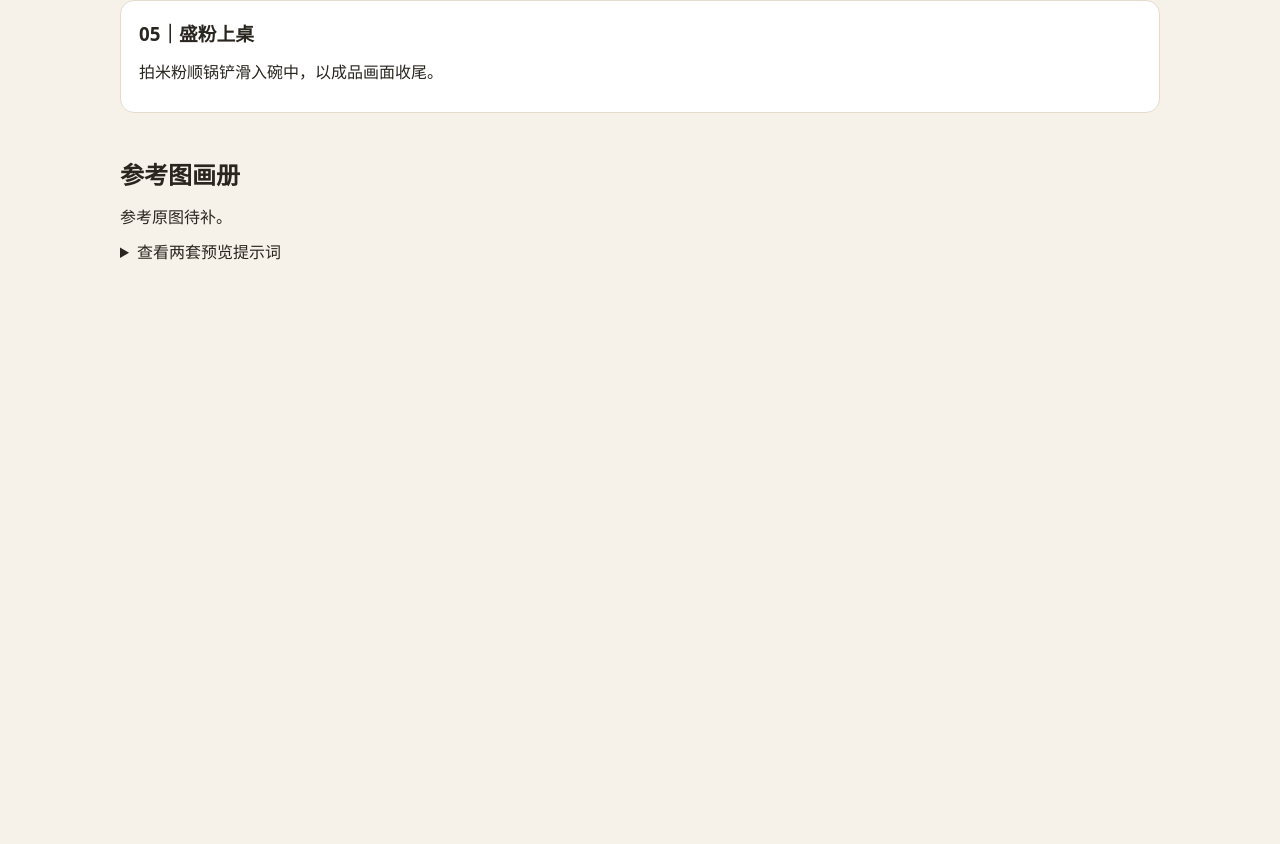
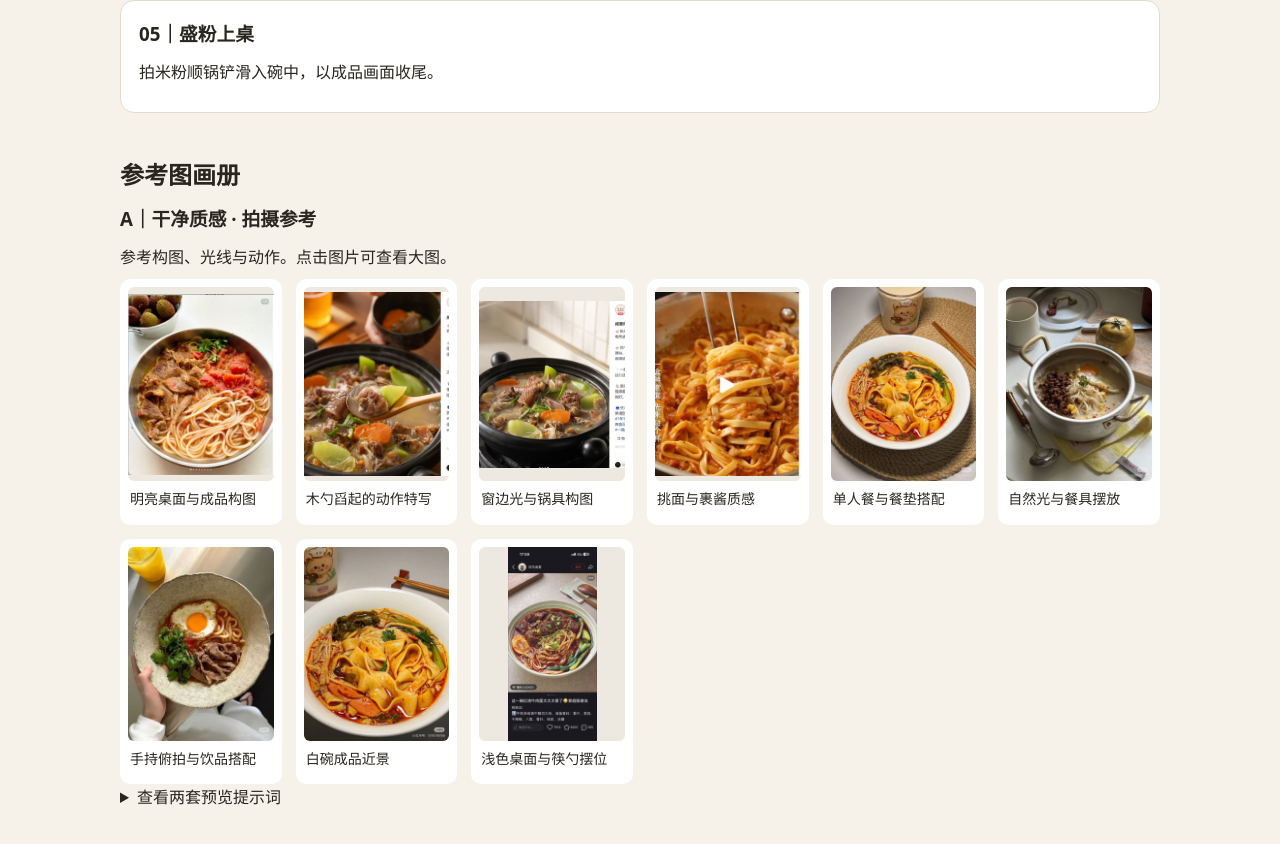
Before and after one commit to mingzeli0426-debug/creative-resume, a plain HTML site: page rice-noodle-shoot/index.html in a window 1280 px wide. Shown: the part 1375-2219 px from the top of the page. Before the commit the page ends 1703 px from the top, so only its background shows below. Drawn offline with Linux system fonts and the light colour scheme.

Commit message:
Add nine shooting references to plan A gallery

```diff
--- a/rice-noodle-shoot/index.html
+++ b/rice-noodle-shoot/index.html
@@ -1,8 +1,18 @@
 <!doctype html><html lang="zh-CN"><meta charset="utf-8"><meta name="viewport" content="width=device-width,initial-scale=1"><title>新疆炒米粉拍摄工作台</title><style>
 *{box-sizing:border-box}body{margin:0;background:#f6f2ea;color:#29251f;font:16px/1.65 system-ui,sans-serif}header{background:#29251f;color:#fff;padding:28px max(5%,calc((100% - 1080px)/2))}h1{margin:0;font-size:clamp(25px,5vw,40px)}nav{display:flex;gap:12px;flex-wrap:wrap;margin-top:16px}nav a{color:#f5cc9b}main{max-width:1080px;margin:auto;padding:20px}section{margin:24px 0 42px}article,form{padding:18px;background:#fff;border:1px solid #e5dbcd;border-radius:14px;margin-bottom:12px}h2,h3,p{margin:0 0 9px}.grid{display:grid;grid-template-columns:repeat(auto-fit,minmax(min(290px,100%),1fr));gap:14px}.gallery{grid-template-columns:repeat(auto-fill,minmax(180px,1fr))}figure{margin:0;background:white;padding:8px;border-radius:10px}img{width:100%;aspect-ratio:4/3;object-fit:contain;background:#eee9e0}button,select,input,textarea{font:inherit;padding:6px 10px;border:1px solid #b8a996;border-radius:7px;background:white;color:inherit}button{cursor:pointer}textarea{width:100%;min-height:75px}label{display:block;margin:8px 0}small{color:#6d5945}.bar{display:flex;gap:10px;flex-wrap:wrap}summary{cursor:pointer}body.client .internal{display:none}@media print{.internal,nav,button{display:none!important}article,figure{break-inside:avoid}header{background:white;color:black}}
-</style><header><div>抖音本地推 / 同城信息流 · 9:16 竖版</div><h1>新疆炒米粉拍摄工作台</h1><nav><a href="#home">策划总览</a><a href="#visual">视觉方案</a><a href="#shots">流程镜头</a><a href="#refs">参考图</a></nav></header><main>
+.gallery{grid-template-columns:repeat(auto-fit,minmax(min(155px,100%),1fr))}.gallery img{aspect-ratio:3/4;display:block;border-radius:6px}.gallery figcaption{padding:6px 2px;font-size:14px}</style><header><div>抖音本地推 / 同城信息流 · 9:16 竖版</div><h1>新疆炒米粉拍摄工作台</h1><nav><a href="#home">策划总览</a><a href="#visual">视觉方案</a><a href="#shots">流程镜头</a><a href="#refs">参考图</a></nav></header><main>
 <section id="home"><h2>策划总览</h2><div class="grid"><article><h3>① 确认视觉方向</h3><p>方案 B 待定。请确认拍 A，还是两套都拍，并确认主封面画面。</p><a href="#visual">看两套方案</a></article><article><h3>② 按顺序拍摄</h3><p>备料、煮粉、下酱、裹酱、盛粉上桌。</p><p id="progress" class="internal"></p><a href="#shots">看五个镜头</a></article></div></section>
 <section id="visual"><h2>视觉方案</h2><div class="grid"><article><h3>A｜干净质感 · 精致单人餐</h3><p>面向喜欢清爽、精致餐食、担心油腻或第一次尝试的食客。</p><p><b>布景</b>　浅亚麻餐垫、素色同款式碗、柔和自然光。搭配道具齐全。</p><p><b>色调</b>　通透柔和，中饱和，留白适中。</p><p><b>成品镜头</b>　45° 侧拍米粉和透亮酱汁。筷子挑粉、酱汁缓缓垂落，作为主封面备选。补拍碗内拌粉特写。</p></article><article><h3>B｜西域风情 · 民族氛围</h3><p><b>待定</b>　突出新疆特色，面向喜欢尝鲜、打卡的同城食客。</p><p><b>布景</b>　民族纹样餐布、土陶质感餐具、香料和少量疆式小装饰。</p><p><b>色调</b>　浓郁厚重，以红金为主。</p></article></div></section>
 <section id="shots"><h2>制作流程镜头</h2><article><h3>01｜备料</h3><p>整齐摆放芹菜、肉、干辣椒和秘制酱料，拍一组静物空镜。</p></article><article><h3>02｜煮米粉</h3><p>捞起米粉，特写拍下粉条挂水珠的瞬间。</p></article><article><h3>03｜下酱料</h3><p>拍酱料入锅、小火炒化，保留油亮光泽。</p></article><article><h3>04｜调粉裹酱</h3><p>用锅铲慢慢推拌，拍米粉裹满酱汁。</p></article><article><h3>05｜盛粉上桌</h3><p>拍米粉顺锅铲滑入碗中，以成品画面收尾。</p></article></section>
-<section id="refs"><h2>参考图画册</h2><p id="empty">参考原图待补。</p><div id="gallery" class="grid gallery"></div><details><summary>查看两套预览提示词</summary><p>A｜9:16 美食商业摄影。浅亚麻垫上一碗精致单人份新疆炒米粉，可搭配酸梅汤，柔光通透，突出食欲感。</p><p>B｜9:16 美食商业摄影。新疆炒米粉搭配民族花纹餐布，葡萄干和香料点缀，浓郁暖色调。</p></details></section>
+<section id="refs"><h2>参考图画册</h2><h3 id="refs-a">A｜干净质感 · 拍摄参考</h3><p>参考构图、光线与动作。点击图片可查看大图。</p><div id="gallery" class="grid gallery">
+<figure><a href="refs/a-01.jpg" target="_blank" rel="noopener"><img src="refs/a-01.jpg" alt="明亮桌面与成品构图" loading="lazy" decoding="async"></a><figcaption>明亮桌面与成品构图</figcaption></figure>
+<figure><a href="refs/a-02.jpg" target="_blank" rel="noopener"><img src="refs/a-02.jpg" alt="木勺舀起的动作特写" loading="lazy" decoding="async"></a><figcaption>木勺舀起的动作特写</figcaption></figure>
+<figure><a href="refs/a-03.jpg" target="_blank" rel="noopener"><img src="refs/a-03.jpg" alt="窗边光与锅具构图" loading="lazy" decoding="async"></a><figcaption>窗边光与锅具构图</figcaption></figure>
+<figure><a href="refs/a-04.jpg" target="_blank" rel="noopener"><img src="refs/a-04.jpg" alt="挑面与裹酱质感" loading="lazy" decoding="async"></a><figcaption>挑面与裹酱质感</figcaption></figure>
+<figure><a href="refs/a-05.jpg" target="_blank" rel="noopener"><img src="refs/a-05.jpg" alt="单人餐与餐垫搭配" loading="lazy" decoding="async"></a><figcaption>单人餐与餐垫搭配</figcaption></figure>
+<figure><a href="refs/a-06.jpg" target="_blank" rel="noopener"><img src="refs/a-06.jpg" alt="自然光与餐具摆放" loading="lazy" decoding="async"></a><figcaption>自然光与餐具摆放</figcaption></figure>
+<figure><a href="refs/a-07.jpg" target="_blank" rel="noopener"><img src="refs/a-07.jpg" alt="手持俯拍与饮品搭配" loading="lazy" decoding="async"></a><figcaption>手持俯拍与饮品搭配</figcaption></figure>
+<figure><a href="refs/a-08.jpg" target="_blank" rel="noopener"><img src="refs/a-08.jpg" alt="白碗成品近景" loading="lazy" decoding="async"></a><figcaption>白碗成品近景</figcaption></figure>
+<figure><a href="refs/a-09.jpg" target="_blank" rel="noopener"><img src="refs/a-09.jpg" alt="浅色桌面与筷勺摆位" loading="lazy" decoding="async"></a><figcaption>浅色桌面与筷勺摆位</figcaption></figure>
+</div><details><summary>查看两套预览提示词</summary><p>A｜9:16 美食商业摄影。浅亚麻垫上一碗精致单人份新疆炒米粉，可搭配酸梅汤，柔光通透，突出食欲感。</p><p>B｜9:16 美食商业摄影。新疆炒米粉搭配民族花纹餐布，葡萄干和香料点缀，浓郁暖色调。</p></details></section>
 </main></html>
```
Also changed, not shown: rice-noodle-shoot/refs/a-01.jpg (added), rice-noodle-shoot/refs/a-02.jpg (added), rice-noodle-shoot/refs/a-03.jpg (added), rice-noodle-shoot/refs/a-04.jpg (added), rice-noodle-shoot/refs/a-05.jpg (added), rice-noodle-shoot/refs/a-06.jpg (added), rice-noodle-shoot/refs/a-07.jpg (added), rice-noodle-shoot/refs/a-08.jpg (added), rice-noodle-shoot/refs/a-09.jpg (added).
